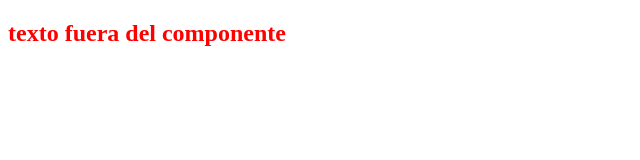
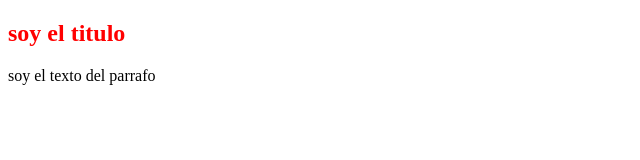
Before and after one commit to saniag081/try-web-components, a website: page Slot/index.html in a window 1280 px wide. Shown: the whole page, without its empty margins (0-640 px from the left). Drawn offline with Linux system fonts and the light colour scheme.

Commit message:
feat(Slot): added milti slot

```diff
--- a/Slot/index.html
+++ b/Slot/index.html
@@ -8,7 +8,8 @@
 </head>
 <body>
   <my-element>
-    texto fuera del componente
+    <span slot="title">soy el titulo</span>
+    <span slot="parrafo">soy el texto del parrafo</span>
   </my-element>
   <script type="module" src="./my-element.js"></script>
 </body>
--- a/Slot/my-element.js
+++ b/Slot/my-element.js
@@ -8,8 +8,13 @@ class myElement extends HTMLElement {
 		template.innerHTML = `
 			<section>
 				<h2>
-					<slot></slot>
+					<slot name="title"></slot>
 				</h2>
+				<div>
+					<p>
+						<slot name="parrafo"></slot>
+					</p>
+				</div>
 			</section>
 			${this.getStyles()}
 		`;
```
